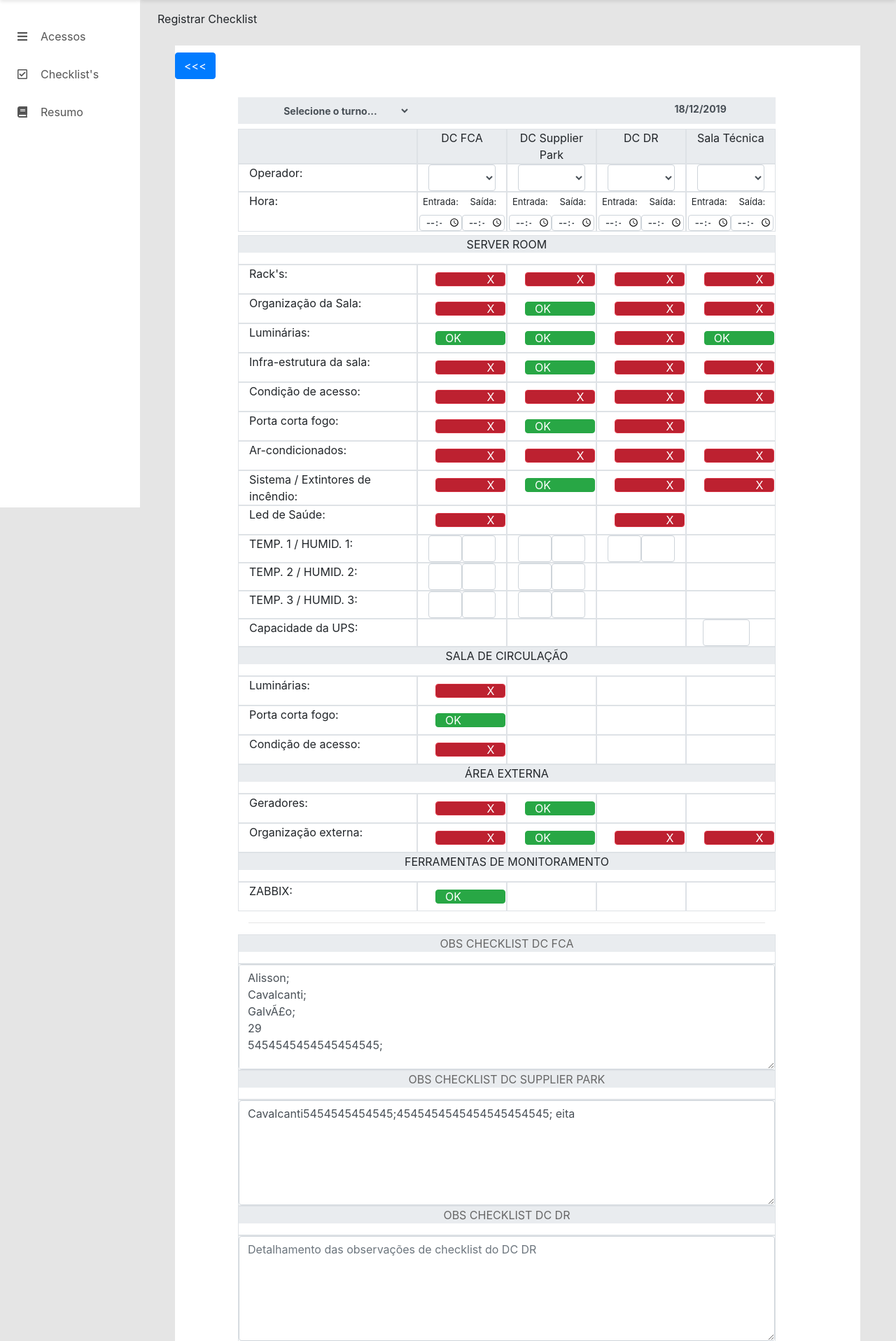
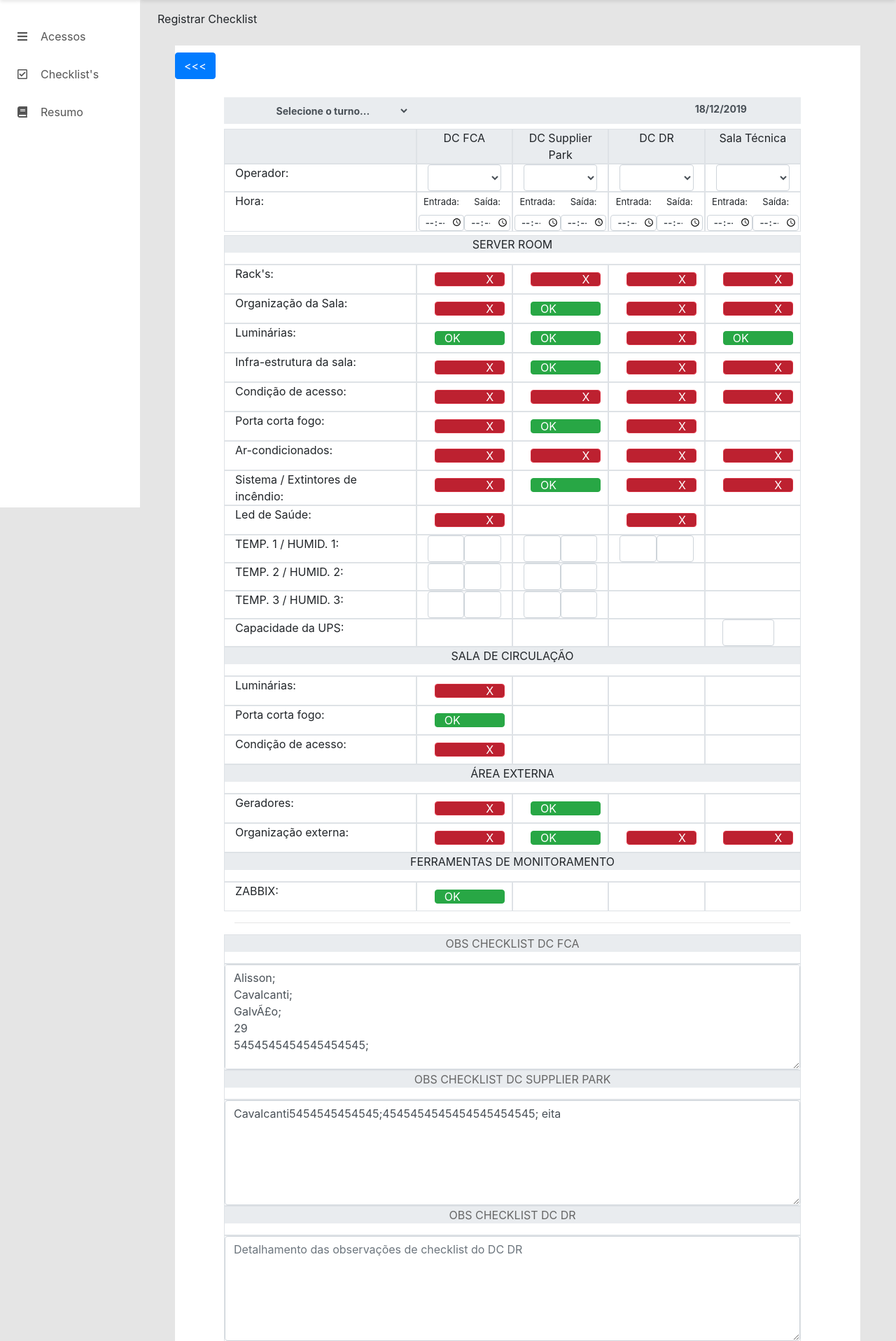
Before and after one commit to alissoncavalcanticma/sgd.test, a PHP site: page /view/cad_checklist.php in a window 1280 px wide. Shown: the part 75-1991 px from the top of the page at 70% size. Run offline with PHP 8.4, Linux system fonts and the light colour scheme; a user stored in the database is signed in; data comes from the database, SQL or seed files in the repository; data that the repository does not hold is empty; some libraries are stand-ins or nearby versions.

Commit message:
Ajustes layout e dimensionamento do form de checklists, diminuição do padding lateral

```diff
--- a/view/cad_checklist.php
+++ b/view/cad_checklist.php
@@ -98,13 +98,13 @@ if (isset($_GET['id']) && !empty($_GET['id'])) {
                                     <button type="button" class="btn btn-primary" onclick="window.open('checklists.php', '_self')"><<<</button>
                                     </button>
 
-                                    <div class="div-cad-acesso-int">
+                                    <div class="div-cad-acesso-int" style="padding-left: 70px">
 
                                    <!-- /# column -->
                                     <div class="col-lg-11">
 
 
-                                            <div style="margin: auto; padding-left: 35px; padding-right: 35px">
+                                            <div style="margin: auto; padding-left: 0px; padding-right: 0px">
 
                                                     <!-- CHECKLIST -->
                                                         <div class="tab-pane fade show active">
```
